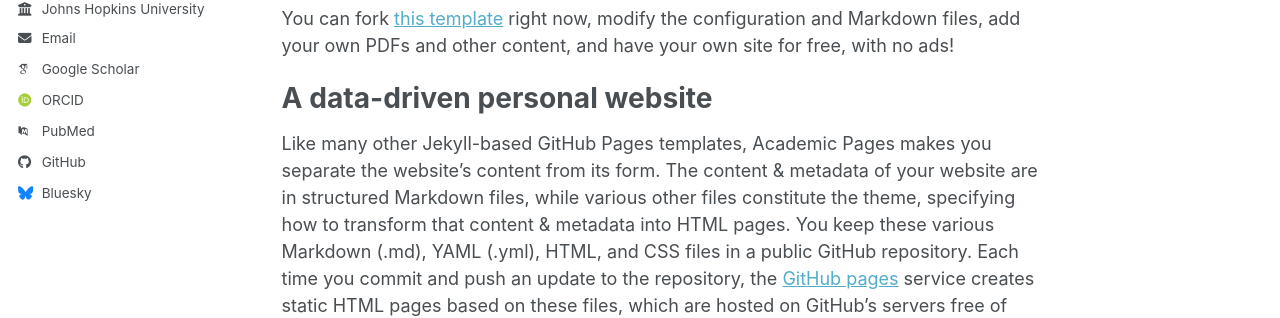
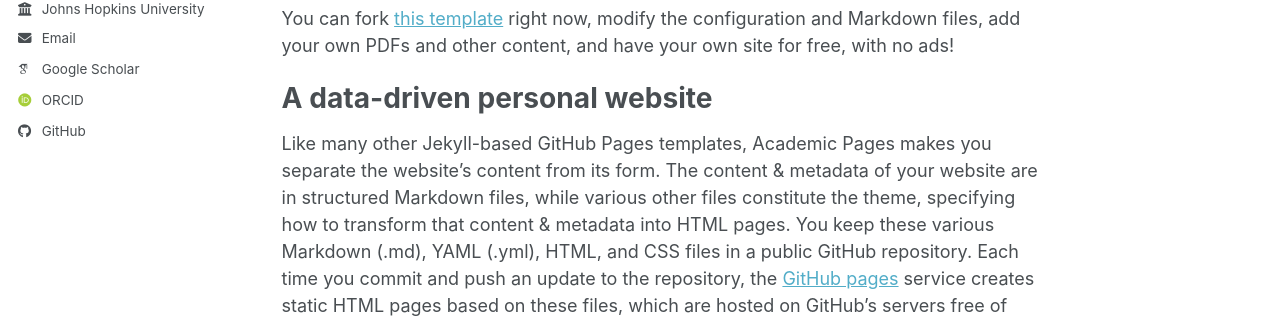
Before and after one commit to Xiao-Jiang-22/Xiao-Jiang-22.github.io, a Jekyll site: the page built from _pages/about.md, in a window 1280 px wide. Shown: the part 404-722 px from the top of the page. Built offline with Jekyll 4.4.1, drawn with Linux system fonts in a browser that asks for light colours; some web fonts are replaced; a script bundle is joined from its source files by our own code; library files that are not in the unit come from our copies.

Commit message:
Update _config.yml

```diff
--- a/_config.yml
+++ b/_config.yml
@@ -41,7 +41,7 @@
   orcid            : "https://orcid.org/0000-0002-5996-8070"
   semantic         : # URL
   ssrn             : # URL
-  pubmed           : "https://www.ncbi.nlm.nih.gov/pubmed/?term=john+snow"
+  pubmed           : # "https://www.ncbi.nlm.nih.gov/pubmed/?term=john+snow"
   researchgate     : # URL
   scopus           : # URL
   zotero           : # URL
@@ -57,7 +57,7 @@
 
   # Social media
   artstation       : # Username
-  bluesky          : "bsky.app" # Replace this with you Bluesky username
+  bluesky          : #"bsky.app" # Replace this with you Bluesky username
   facebook         : # Username
   flickr           : # Username
   foursquare       : # Username
@@ -66,7 +66,7 @@
   keybase          : # Username
   instagram        : # Username
   lastfm           : # Username
-  linkedin         : # Username
+  linkedin         : # https://www.linkedin.com/in/xiao-jiang-779520164/
   mastodon         : # URL
   medium           : # URL
   pinterest        : # Username
```
